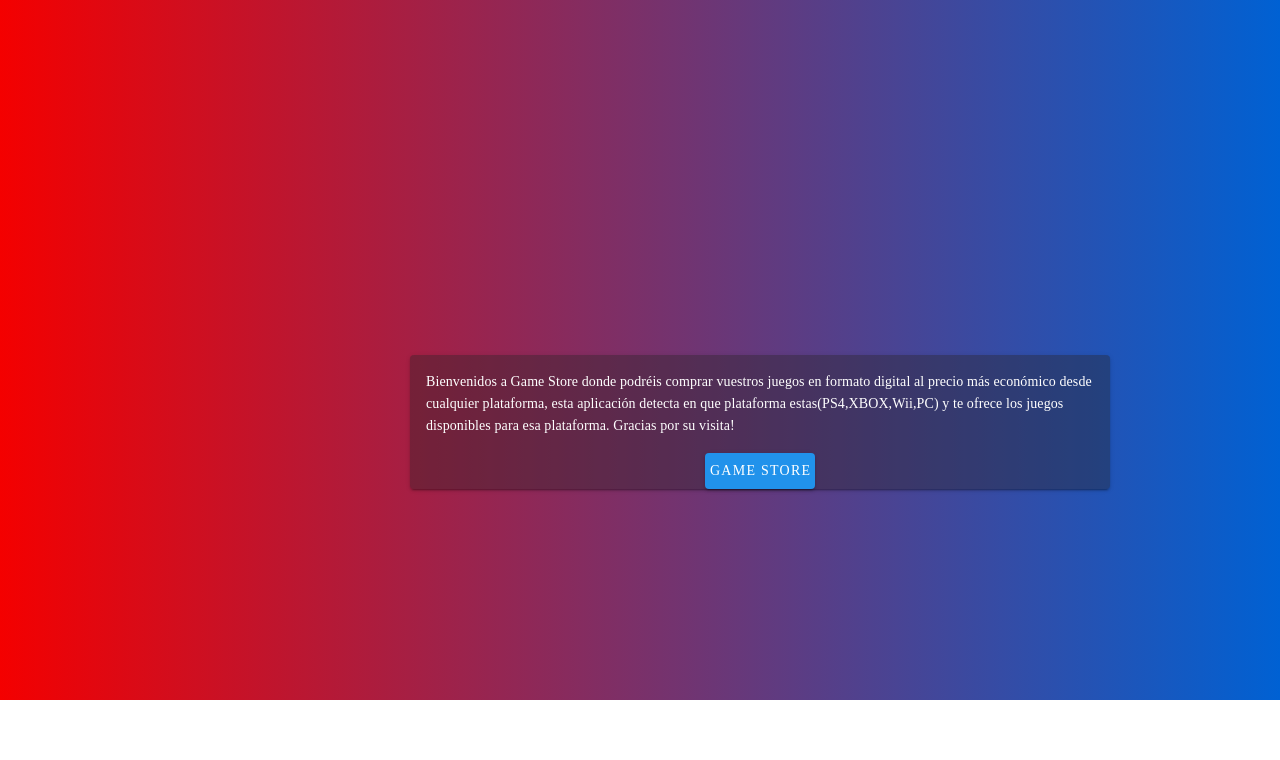
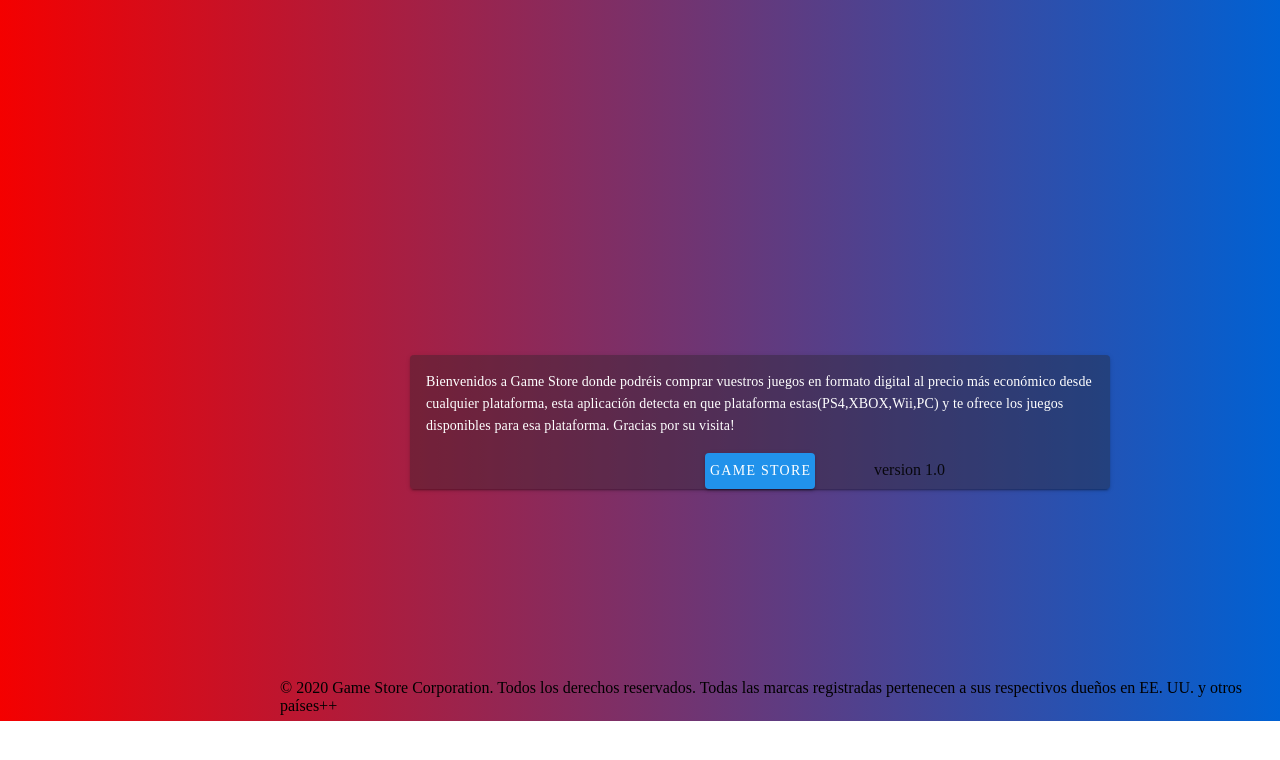
Before and after one commit to Abelito94/Game_Store_Front, a Vue app: page / in a window 1280 px wide. Shown: the top 760 px of the page. Built offline with nearby package versions, Linux system fonts and the light colour scheme.

Commit message:
presentacion 1.1

```diff
--- a/src/views/Description.vue
+++ b/src/views/Description.vue
@@ -10,8 +10,12 @@
         </v-card-text>
         <div>
           <v-btn id="button" >Game Store</v-btn>
+          version 1.0
         </div>
       </v-card>
+      <div id="copyray">
+      © 2020 Game Store Corporation. Todos los derechos reservados. Todas las marcas registradas pertenecen a sus respectivos dueños en EE. UU. y otros países++
+      </div>
   </div>
 </template>
 
@@ -23,7 +27,7 @@ export default {
 
 <style lang="scss" scoped>
 #description {
-  height: 700px;
+  height: 721px;
   background-color: red;
   background-image: linear-gradient(-90deg, rgb(0, 97, 211), rgb(244, 0, 0));
 }
@@ -55,4 +59,8 @@ background-color: rgb(33, 146, 235);
   transform: translateX(-50%);
   color:rgb(255, 255, 255)
 }
+#copyray{
+   margin-top: 190px;
+  margin-left: 280px;
+}
 </style>
```
